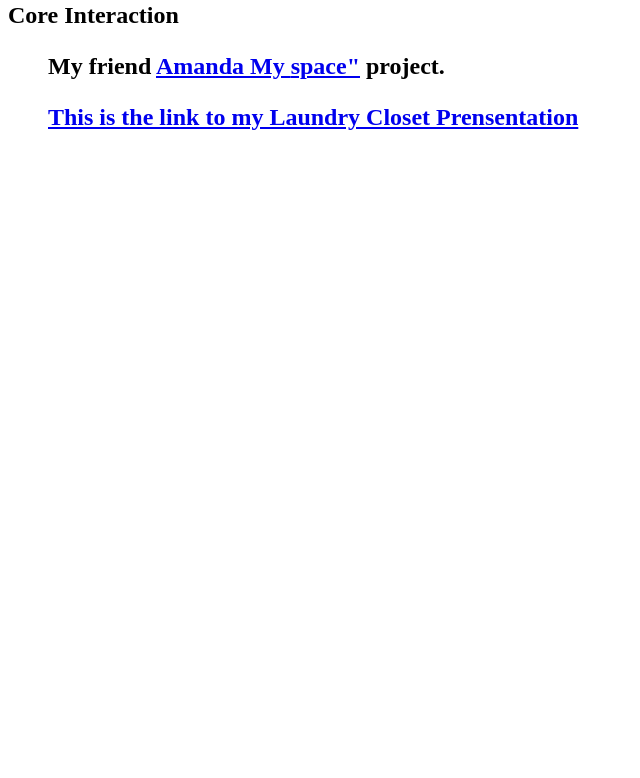
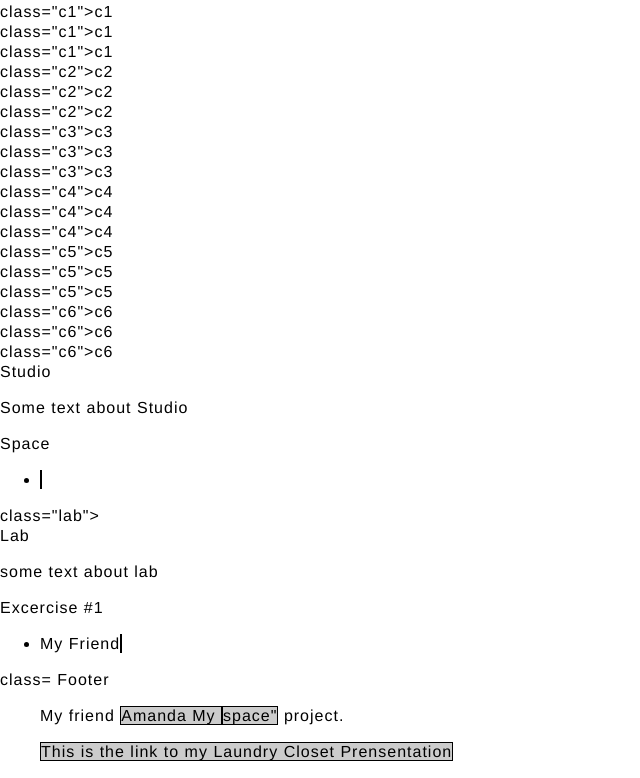
Before and after one commit to Clarissaeml/clarissaeml.github.io, a plain HTML site: page index.html in a window 1280 px wide. Shown: the part 78-856 px from the top of the page, without its empty margins (0-640 px from the left). Before the commit the page ends 800 px from the top, so only its background shows below. Drawn offline with nearby package versions, Linux system fonts and the light colour scheme.

Commit message:
add grid

```diff
--- a/assets/css/styles.css
+++ b/assets/css/styles.css
@@ -0,0 +1,40 @@
+
+body {
+	font-family: helvetica;
+	font-size: 16px;
+	line-height: 20px;
+	margin: 0;
+	padding: 0;
+	letter-spacing: 1px;
+
+}
+.wrapper {
+width: 960px;
+background: #f1f1f1;
+margin: 25px 50px 25px 50px;
+
+}
+
+#something {
+
+}
+
+h1, h2 {
+	font-size: 16px;
+	margin: 0;
+	font-weight: normal;
+}
+
+/*These are my links */
+a{
+	color: #000000;
+	text-decoration: none;
+	border: 1px solid #000;
+	background: #ccc;
+
+}
+
+a:hover { color: #ffff00; }
+a:active { color: #fff; }
+
+LV HA
--- a/index.html
+++ b/index.html
@@ -8,9 +8,64 @@
   </head>
 
   <body>
+  <div> class="wrapper">
+    </div> class=header c6
 
    <h1>Clarissa Losciale<h1/>
   <h2>Core Interaction<h2/>
+
+
+  <div> class="c1">c1</div>
+  <div> class="c1">c1</div>
+  <div> class="c1">c1</div>
+
+   <div> class="c2">c2</div>
+  <div> class="c2">c2</div>
+  <div> class="c2">c2</div>
+
+  <div> class="c3">c3</div>
+  <div> class="c3">c3</div>
+  <div> class="c3">c3</div>
+
+  <div> class="c4">c4</div>
+  <div> class="c4">c4</div>
+  <div> class="c4">c4</div>
+
+  <div> class="c5">c5</div>
+  <div> class="c5">c5</div>
+  <div> class="c5">c5</div>
+
+  <div> class="c6">c6</div>
+  <div> class="c6">c6</div>
+  <div> class="c6">c6</div>
+
+  <div>
+    <h2>Studio</h2>
+    <p>Some text about Studio</p>
+
+    <h2>Space</h2>
+    <ul>
+      <li><a href="Space/loscialespacepresentation.key"></a></li>
+
+
+    </ul>
+  </div>
+
+  <div> class="lab">
+    <h2>Lab</h2>
+    <p>some text about lab</p>
+
+    <h2>Excercise #1</h2>
+    <ul>
+      <li>My Friend <a href="https://amandazaldivar.github.io"></a></li>
+    </ul>
+
+  </div>
+
+  <div> class=
+    Footer
+    </div>
+  </div>
 
 <ul>
   My friend <a href="https://amandazaldivar.github.io"> Amanda
```
